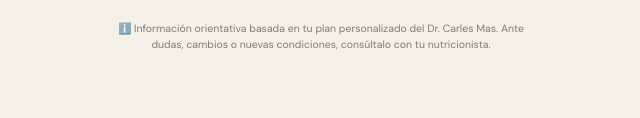
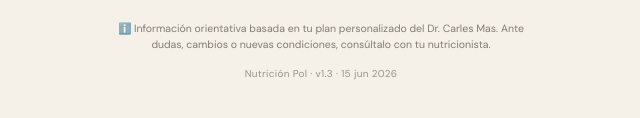
Before and after one commit to polrey98-collab/nutricion, a plain HTML site: page index.html in a window 1280 px wide. Shown: the part 1337-1455 px from the top of the page, 319-959 px from the left. Drawn offline with Linux system fonts and the light colour scheme.

Commit message:
Update index.html

```diff
--- a/index.html
+++ b/index.html
@@ -164,6 +164,7 @@ html, body { background: #F5F0E8; }
 .export-bar button { background:var(--green); color:#fff; border:none; border-radius:8px; padding:5px 12px; font-size:12px; font-weight:600; cursor:pointer; font-family:var(--sans); }
 .export-ta { width:100%; height:120px; border:1px solid var(--bd); border-radius:8px; padding:8px; font-size:11px; font-family:monospace; color:var(--tx); background:var(--bg); resize:none; }
 .disclaimer { font-size:10.5px; color:var(--fa); line-height:1.5; text-align:center; padding:16px 10px 4px; }
+.ver { text-align:center; font-size:10px; color:var(--fa); opacity:.8; padding:10px 0 2px; letter-spacing:.3px; }
 </style>
 </head>
 <body>
@@ -178,6 +179,7 @@ function dowOf(s){ return new Date(s+"T12:00:00").getDay(); }
 function cap(s){ return s.charAt(0).toUpperCase()+s.slice(1); }
 function currentMeal(){ var h=new Date().getHours(); if(h<10)return"desayuno"; if(h<12)return"matina"; if(h<16)return"dinar"; if(h<19)return"berenar"; return"sopar"; }
 var TODAY=localDateStr(), NOW_MEAL=currentMeal();
+var APP_VERSION="1.3", APP_DATE="15 jun 2026";
 
 var MEAL_META={
   desayuno:{label:"Desayuno",icon:"🌅",time:"7–9h",color:"#F59E0B"},
@@ -517,7 +519,7 @@ function vNav(){
 
 function view(){
   var content = state.tab==="plan"?vPlan():state.tab==="opciones"?vOpciones():state.tab==="historial"?vHistorial():vHoy();
-  return '<div class="app">'+vHeader()+'<div class="scroll">'+content+'</div>'+vNav()+'</div>';
+  return '<div class="app">'+vHeader()+'<div class="scroll">'+content+'<div class="ver">Nutrición Pol · v'+APP_VERSION+' · '+APP_DATE+'</div></div>'+vNav()+'</div>';
 }
 
 var lastTab=null;
```
